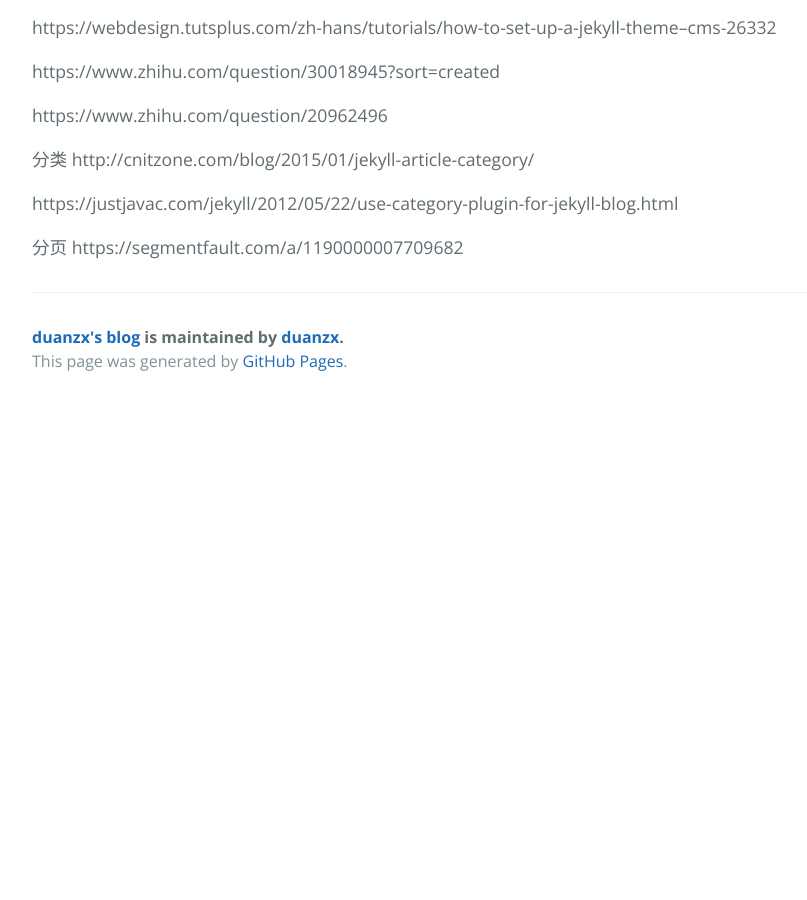
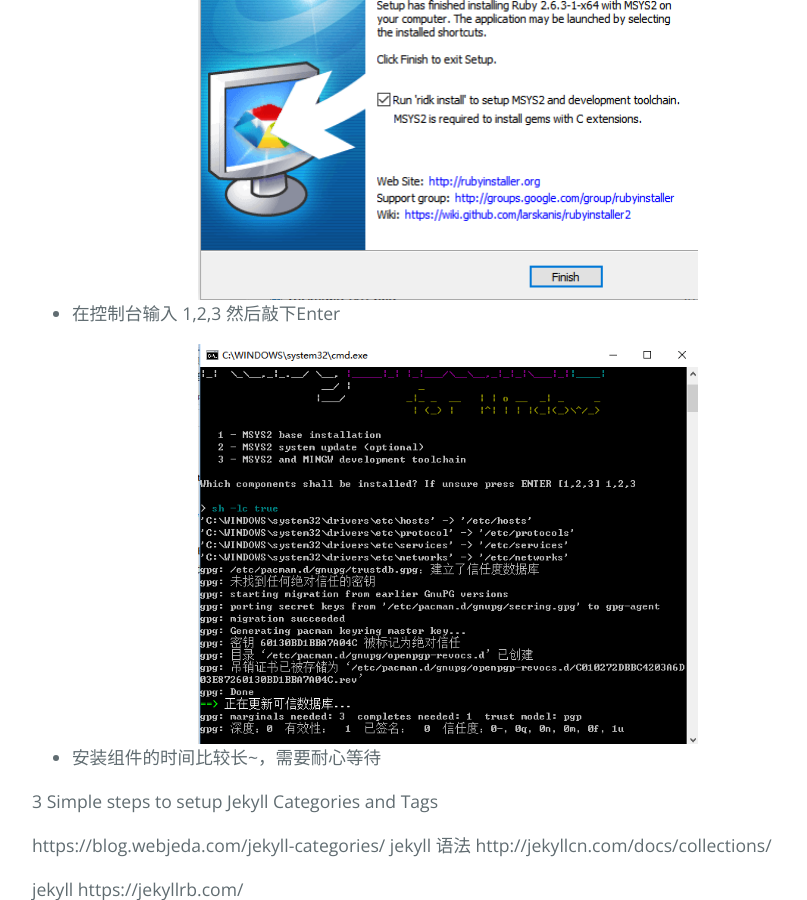
Before and after one commit to duanzx/duanzx.github.io, a Jekyll site: the page built from _posts/2019-08-11-构建github jekyll博客.md, in a window 1280 px wide and 900 px high, scrolled down 4316 px. Shown: the whole window, without its empty margins (192-999 px from the left). Built offline with Jekyll 4.4.1, drawn with Linux system fonts in a browser that asks for light colours; before the commit the page ends 4721 px from its top, so only the background shows below that.

Commit message:
使用GitHub Pages结合Jekyll构建博客网站 !

```diff
--- a/_posts/2019-08-11-构建github jekyll博客.md
+++ b/_posts/2019-08-11-构建github jekyll博客.md
@@ -19,6 +19,7 @@
 ### 构建你的GitHub Pages
 
 **1.** 首先你需要到GitHub注册账户，注册成功后，登录GitHub网站。
+
 **2.** 创建你的Github仓库，并将仓库名称命名为 xxx.github.io , xxx指的是你的github用户名
 
 <div style="display:flex;align-items:center;justify-content:center;">
@@ -39,12 +40,13 @@
 ### 使用Jekyll在本地生成博客
 
 **1.** Jekyll 是基于 Ruby 的静态网页生成系统，因此我们首先得[安装 Ruby+Dev 环境](https://jekyllrb.com/docs/installation/)，在本篇文章里我们[使用Win10进行安装Ruby+Dev](https://jekyllrb.com/docs/installation/windows/)
+
 **2.** [下载RubyInstaller](https://rubyinstaller.org/downloads/)
 
 <div style="display:flex;align-items:center;justify-content:center;">
     <img src="/img/2019-08-11-构建github jekyll博客/githubpages_004.png" width="700" height="300" />
 </div>
-3. 安装RubyInstaller
+**3.** 安装RubyInstaller
 <div style="display:flex;align-items:center;justify-content:center;">
     <img src="/img/2019-08-11-构建github jekyll博客/githubpages_005.png" width="500" height="400" />
 </div>
@@ -54,6 +56,17 @@
 <div style="display:flex;align-items:center;justify-content:center;">
     <img src="/img/2019-08-11-构建github jekyll博客/githubpages_007.png" width="500" height="400" />
 </div>
+<div style="display:flex;align-items:center;justify-content:center;">
+    <img src="/img/2019-08-11-构建github jekyll博客/githubpages_008.png" width="500" height="400" />
+</div>
+
+* 在控制台输入 1,2,3 然后敲下Enter
+
+<div style="display:flex;align-items:center;justify-content:center;">
+    <img src="/img/2019-08-11-构建github jekyll博客/githubpages_009.png" width="500" height="400" />
+</div>
+
+* 安装组件的时间比较长~，需要耐心等待
 
 3 Simple steps to setup Jekyll Categories and Tags
 
```
Also changed, not shown: img/2019-08-11-构建github jekyll博客/githubpages_008.png (added), img/2019-08-11-构建github jekyll博客/githubpages_009.png (added).
